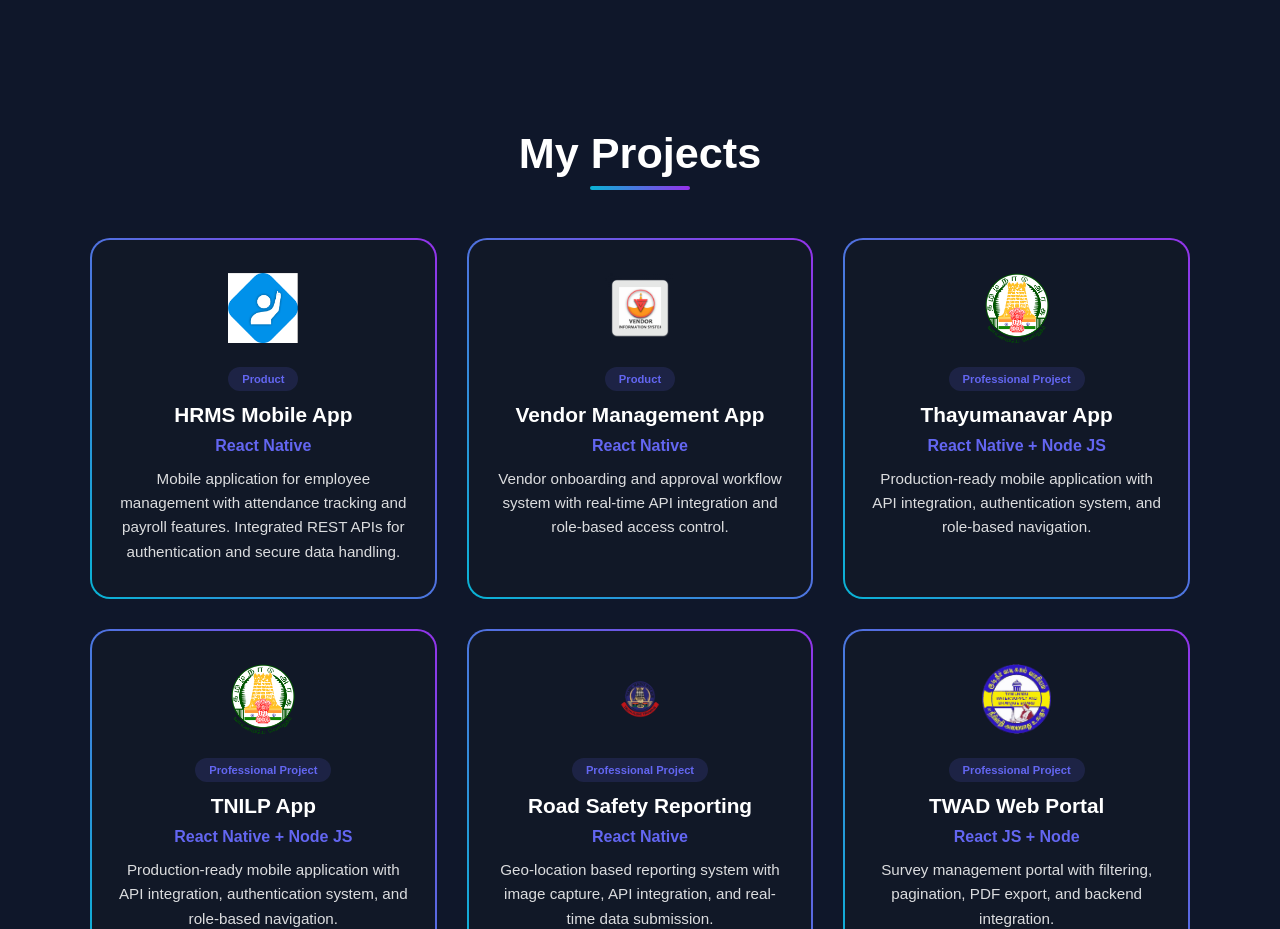
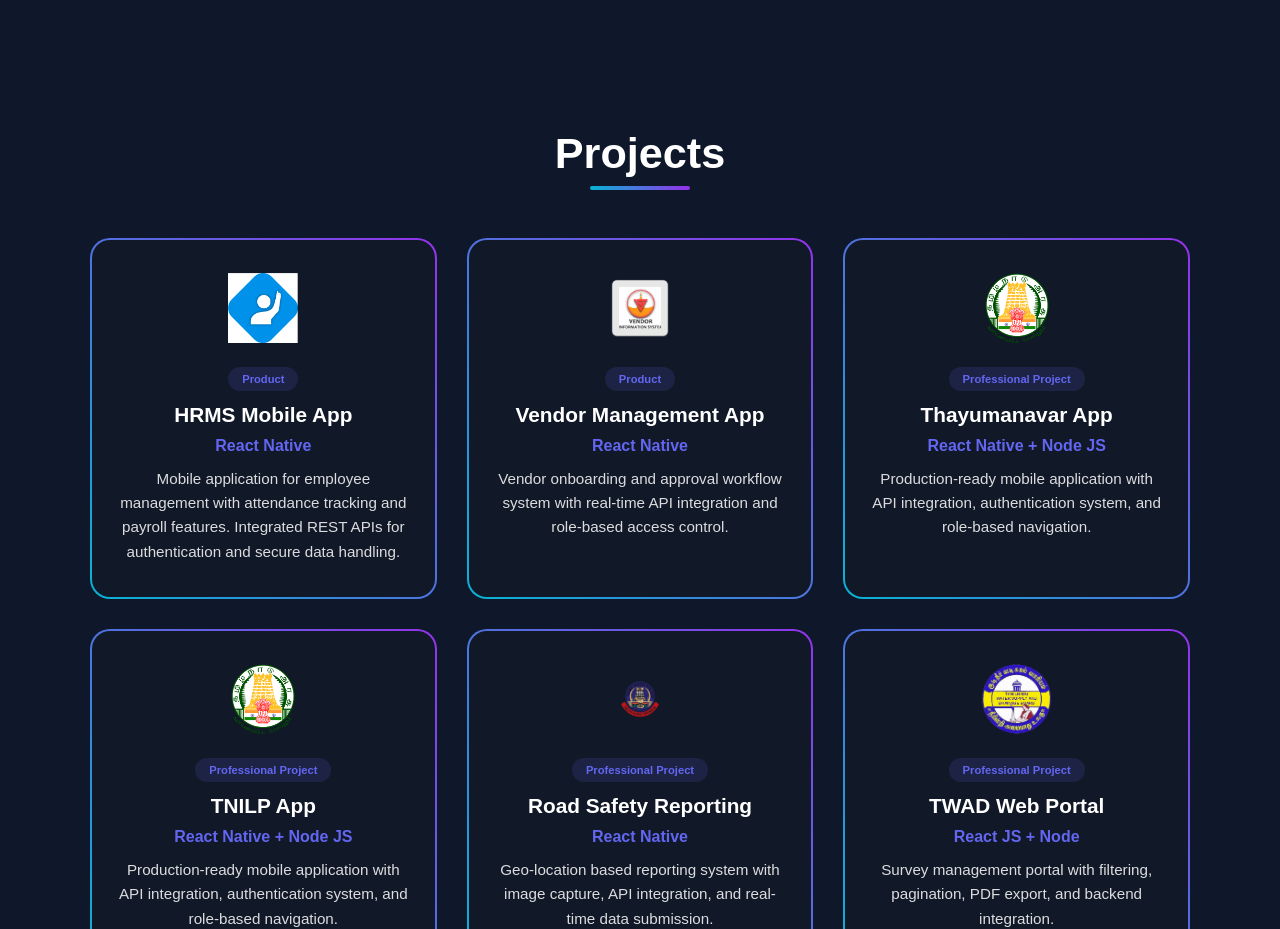
Before and after one commit to Esakkidass/portfolio, a React (Vite) app: page / in a window 1280 px wide. Shown: the part 2840-3769 px from the top of the page. Built offline with nearby package versions, Linux system fonts and the light colour scheme.

Commit message:
projects

```diff
--- a/src/components/Projects/Projects.tsx
+++ b/src/components/Projects/Projects.tsx
@@ -56,7 +56,7 @@
 
   return (
     <section id="projects" className="projects">
-      <h2 className="section-title">My Projects</h2>
+      <h2 className="section-title">Projects</h2>
 
       <div className="project-grid">
         {projectList.map((project, index) => (
```
